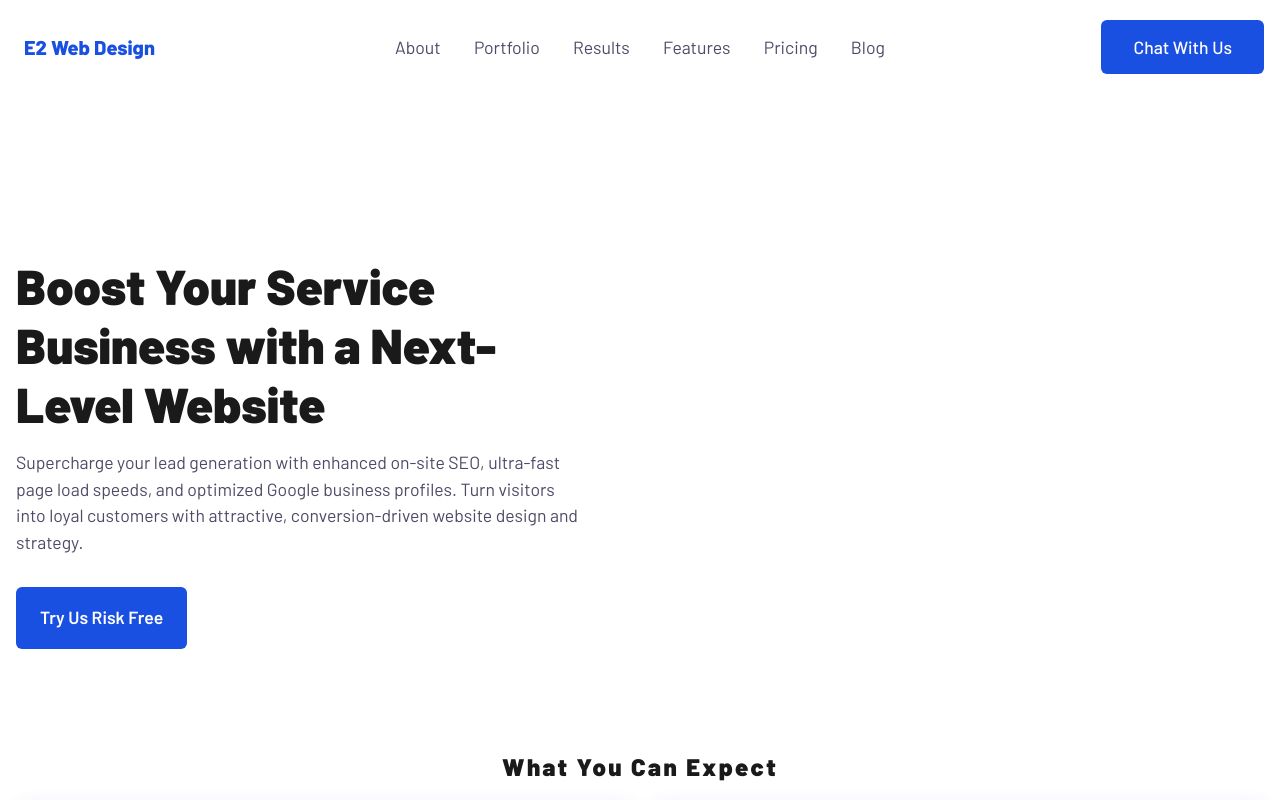
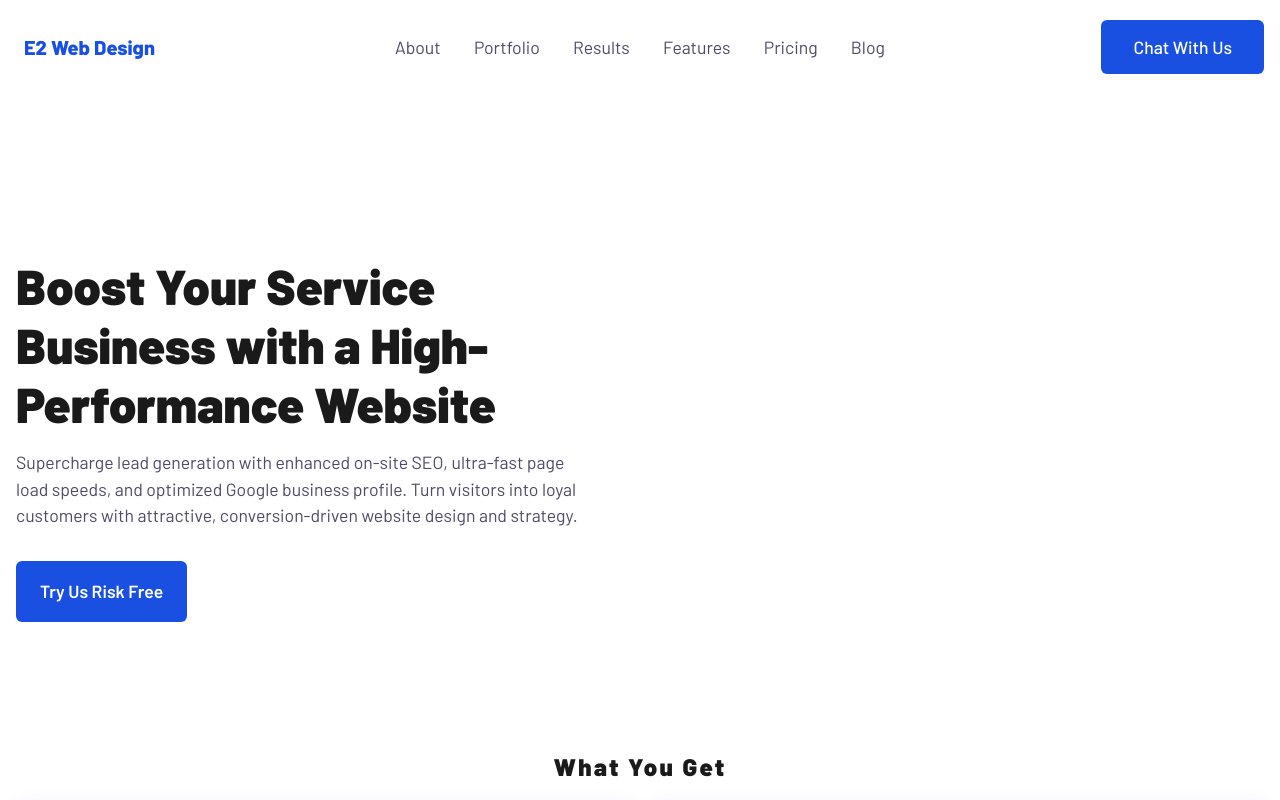
Before and after one commit to SourceCoty/Homepage, a plain HTML site: page index.html in a window 1280 px wide. Shown: the top 800 px of the page. Drawn offline with Linux system fonts and the light colour scheme; a script that the page names is missing.

Commit message:
Continue to edit copy

```diff
--- a/index.html
+++ b/index.html
@@ -99,10 +99,10 @@
     <div class="cs-container">
         <div class="cs-content">
             <div class="cs-flex">
-                <h2 class="cs-title">Boost Your Service Business with a Next-Level Website</h2>
+                <h2 class="cs-title">Boost Your Service Business with a High-Performance Website</h2>
             </div>
             <p class="cs-text">
-                Supercharge your lead generation with enhanced on-site SEO, ultra-fast page load speeds, and optimized Google business profiles. Turn visitors into loyal customers with attractive, conversion-driven website design and strategy.
+                Supercharge lead generation with enhanced on-site SEO, ultra-fast page load speeds, and optimized Google business profile. Turn visitors into loyal customers with attractive, conversion-driven website design and strategy.
             </p>
             <a href="" class="cs-button-solid">Try Us Risk Free</a>
         </div>
@@ -126,7 +126,7 @@
 
 <section id="services-1558">
     <div class="cs-container">
-        <span class="cs-card-group-topper">What You Can Expect</span>
+        <span class="cs-card-group-topper">What You Get</span>
         <ul class="cs-card-group">
             <li class="cs-item">
                 <!-- <picture class="cs-picture">
@@ -304,7 +304,7 @@
         <div class="cs-content">
             <h2 class="cs-title">Your Website is the <span class="special-heading">First Thing People See</span> About Your Business</h2>
             <p class="cs-text">
-                Your website has the power to elevate your business. We can help. An optimized, conversion-focused website isn't just about driving traffic—it's about positioning you as the undisputed leader in your industry. When visitors land on your site, they won't want to go anywhere else.
+                An optimized, conversion-focused website isn't just about driving traffic — it's about positioning you as the undisputed leader in your industry. When visitors land on your site, they won't want to go anywhere else.
             </p>
         </div>
         <ul class="cs-card-group">
@@ -342,7 +342,7 @@
                 <img class="cs-icon" src="assets/responsive.svg" loading="lazy" decoding="async" alt="icon" width="48" height="48" aria-hidden="true">
                 <!-- Text Grouped For Flexbox-->
                 <div class="cs-text-group">
-                    <h3 class="cs-h3">Mobile-First Design</h3>
+                    <h3 class="cs-h3">Perform on Any Device</h3>
                     <p class="cs-item-text">
                         Fully-responsive, mobile-first design ensures your website will look and preform great on any device a customer uses to find you.
                     </p>
```
